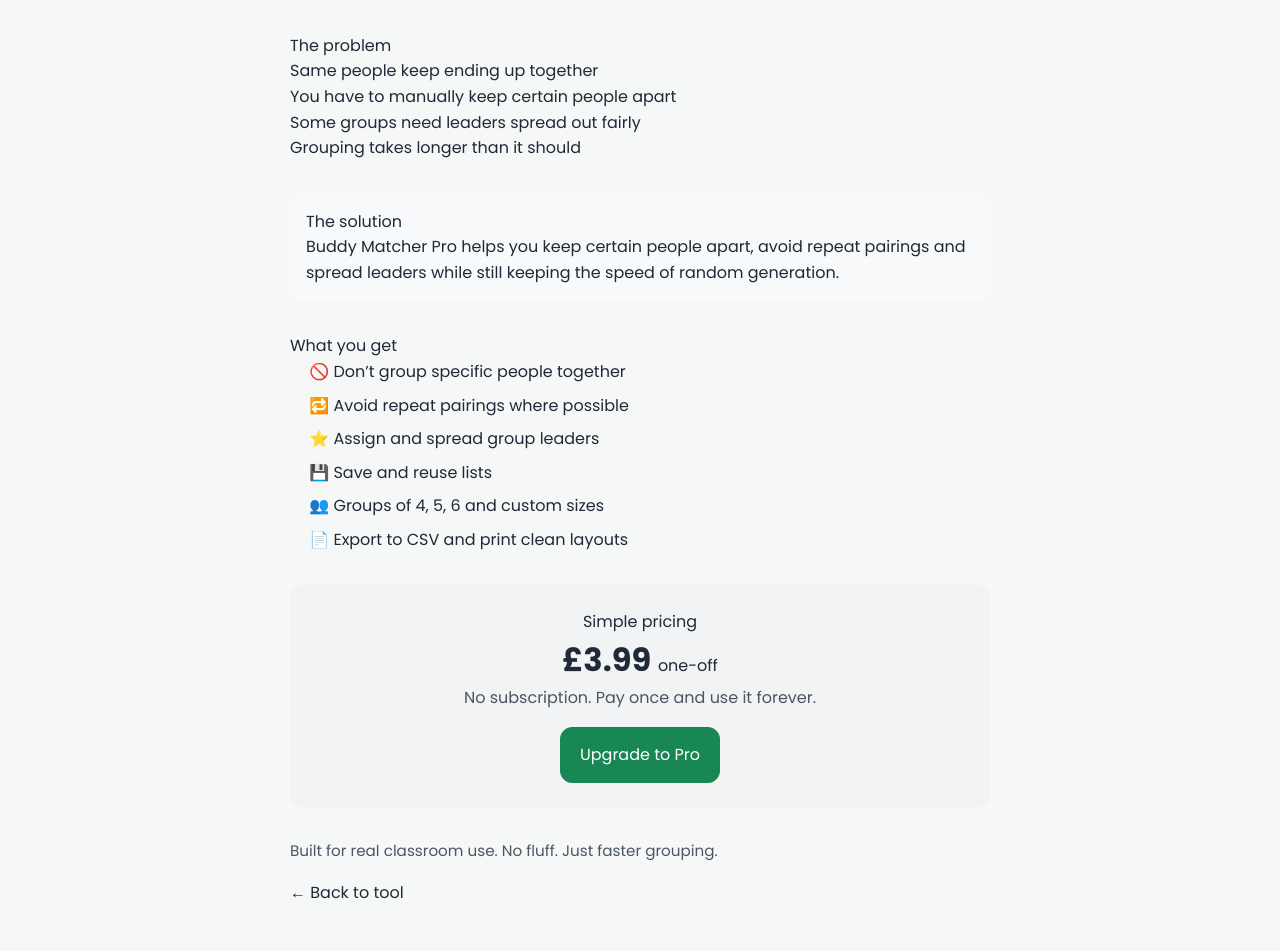
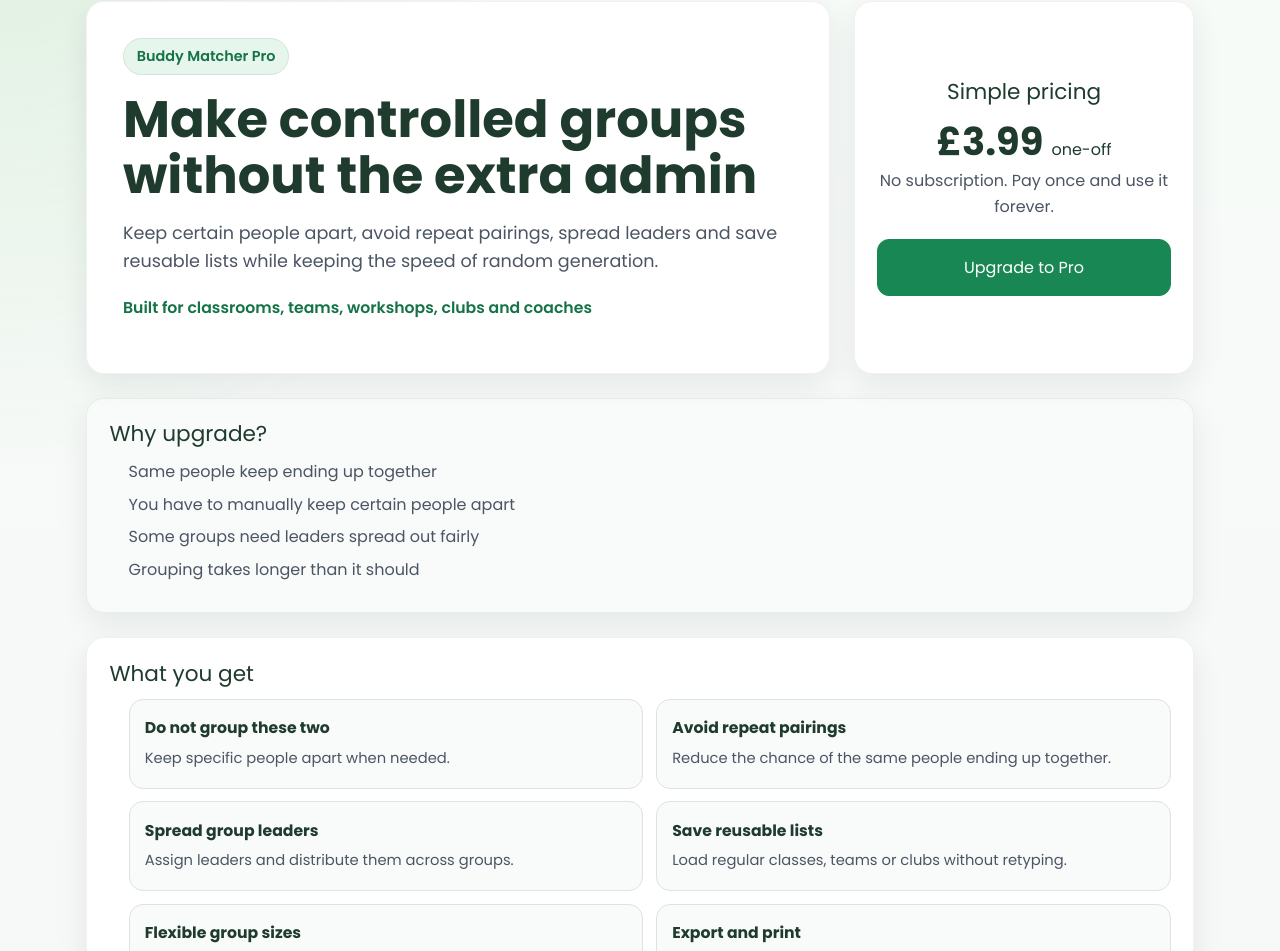
Before and after one commit to Erkan191/buddy-matcher-pro, a Next.js app: page /upgrade in a window 1280 px wide. Shown: the part 101-1052 px from the top of the page. Built offline with nearby package versions, Linux system fonts and the light colour scheme; no server answers.

Commit message:
Improve upgrade page styling

```diff
--- a/src/app/globals.css
+++ b/src/app/globals.css
@@ -897,48 +897,127 @@ img {
 
 /* Upgrade page */
 .upgrade-page {
-  padding: 3rem 1rem;
+  min-height: 100vh;
+  background:
+    radial-gradient(circle at top left, rgba(76, 175, 80, 0.14), transparent 32%),
+    linear-gradient(180deg, #f7fbf8 0%, #f6f8f7 100%);
 }
 
 .upgrade-wrap {
-  max-width: 700px;
-  margin: 0 auto;
+  padding-top: 3rem;
+  padding-bottom: 3rem;
+}
+
+.upgrade-hero {
+  display: grid;
+  grid-template-columns: minmax(0, 1fr) 340px;
+  gap: 1.5rem;
+  align-items: stretch;
+  margin-bottom: 1.5rem;
+}
+
+.upgrade-copy,
+.upgrade-section,
+.price-box,
+.upgrade-footer-note {
+  background: var(--white);
+  border: 1px solid rgba(16, 24, 40, 0.06);
+  border-radius: var(--radius-2);
+  box-shadow: var(--shadow-1);
+}
+
+.upgrade-copy {
+  padding: clamp(1.4rem, 3vw, 2.25rem);
+}
+
+.upgrade-copy h1 {
+  max-width: 780px;
+  margin: 0;
+  color: #1f3b2d;
+  font-size: clamp(2rem, 4vw, 3.4rem);
+  line-height: 1.1;
+  font-weight: 700;
 }
 
 .upgrade-sub {
-  margin-bottom: 2rem;
+  max-width: 720px;
+  margin: 1rem 0 1.25rem;
   font-size: 1.1rem;
   color: var(--text-2);
 }
 
 .upgrade-section {
-  margin-bottom: 2rem;
+  padding: 1.4rem;
+  margin-bottom: 1.5rem;
+}
+
+.upgrade-section h2,
+.price-box h2 {
+  margin: 0 0 0.75rem;
+  color: #1f3b2d;
+  font-size: 1.35rem;
+  line-height: 1.2;
 }
 
 .upgrade-section.highlight {
-  background: #f8f9fa;
-  padding: 1rem;
-  border-radius: 10px;
+  background: #f9fbfa;
+}
+
+.upgrade-section ul {
+  margin: 0;
+  padding-left: 1.2rem;
+  color: var(--text-2);
+}
+
+.upgrade-section li {
+  margin-bottom: 0.45rem;
 }
 
 .upgrade-features {
-  padding-left: 1.2rem;
+  list-style: none;
+  display: grid;
+  grid-template-columns: repeat(2, minmax(0, 1fr));
+  gap: 0.8rem;
+  margin: 0;
+  padding: 0;
 }
 
 .upgrade-features li {
-  margin-bottom: 0.5rem;
+  display: grid;
+  gap: 0.25rem;
+  min-height: 100%;
+  padding: 0.95rem;
+  border: 1px solid #dbe4dd;
+  border-radius: var(--radius-1);
+  background: #f9fbfa;
+}
+
+.upgrade-features strong {
+  color: #1f3b2d;
+  font-size: 0.98rem;
+}
+
+.upgrade-features span {
+  color: var(--text-2);
+  font-size: 0.92rem;
+  line-height: 1.45;
 }
 
 .price-box {
+  display: flex;
+  flex-direction: column;
+  justify-content: center;
   text-align: center;
-  background: #f1f3f5;
-  padding: 1.5rem;
-  border-radius: 12px;
+  padding: 1.4rem;
+  background: #ffffff;
 }
 
 .price {
-  font-size: 2rem;
-  font-weight: bold;
+  margin: 0.4rem 0;
+  color: #1f3b2d;
+  font-size: 2.4rem;
+  font-weight: 700;
+  line-height: 1;
 }
 
 .price span {
@@ -947,18 +1026,49 @@ img {
 }
 
 .price-sub {
-  margin-bottom: 1rem;
+  margin: 0 0 1.25rem;
   color: var(--text-2);
 }
 
+.upgrade-footer-note {
+  display: flex;
+  justify-content: space-between;
+  gap: 1rem;
+  align-items: center;
+  padding: 1rem 1.25rem;
+}
+
 .trust {
+  margin: 0;
   font-size: 0.95rem;
   color: var(--text-2);
 }
 
 .back-link {
   display: inline-block;
-  margin-top: 1rem;
+  color: var(--green-2);
+  font-weight: 600;
+}
+
+.back-link:hover {
+  color: var(--green-1);
+}
+
+@media (max-width: 800px) {
+  .upgrade-wrap {
+    padding-top: 1.5rem;
+    padding-bottom: 2rem;
+  }
+
+  .upgrade-hero,
+  .upgrade-features {
+    grid-template-columns: 1fr;
+  }
+
+  .upgrade-footer-note {
+    align-items: flex-start;
+    flex-direction: column;
+  }
 }
 
 .pro-modal-price-pill {
--- a/src/app/upgrade/page.js
+++ b/src/app/upgrade/page.js
@@ -109,50 +109,36 @@ export default function UpgradePage() {
 
   return (
     <main className="upgrade-page">
-      <div className="upgrade-wrap">
-        {/* HEADER */}
+      <nav className="site-navbar">
+        <div className="section-wrap site-nav-wrap">
+          <Link href="/" className="navbar-brand">
+            Buddy Matcher
+          </Link>
+
+          <Link href="/" className="btn btn-outline-light btn-sm nav-cta">
+            Back to tool
+          </Link>
+        </div>
+      </nav>
+
+      <div className="section-wrap upgrade-wrap">
+        <section className="upgrade-hero">
+          <div className="upgrade-copy">
+            <div className="hero-badge">Buddy Matcher Pro</div>
+
             <h1>Make controlled groups without the extra admin</h1>
 
             <p className="upgrade-sub">
-          Buddy Matcher Pro turns quick random grouping into a smarter group maker.
+              Keep certain people apart, avoid repeat pairings, spread leaders
+              and save reusable lists while keeping the speed of random generation.
             </p>
 
-        {/* PROBLEM */}
-        <div className="upgrade-section">
-          <h2>The problem</h2>
-          <ul>
-            <li>Same people keep ending up together</li>
-            <li>You have to manually keep certain people apart</li>
-            <li>Some groups need leaders spread out fairly</li>
-            <li>Grouping takes longer than it should</li>
-          </ul>
+            <div className="hero-proof">
+              Built for classrooms, teams, workshops, clubs and coaches
+            </div>
           </div>
 
-        {/* SOLUTION */}
-        <div className="upgrade-section highlight">
-          <h2>The solution</h2>
-          <p>
-            Buddy Matcher Pro helps you keep certain people apart, avoid repeat
-            pairings and spread leaders while still keeping the speed of random generation.
-          </p>
-        </div>
-
-        {/* FEATURES */}
-        <div className="upgrade-section">
-          <h2>What you get</h2>
-
-          <ul className="upgrade-features">
-            <li>🚫 Don’t group specific people together</li>
-            <li>🔁 Avoid repeat pairings where possible</li>
-            <li>⭐ Assign and spread group leaders</li>
-            <li>💾 Save and reuse lists</li>
-            <li>👥 Groups of 4, 5, 6 and custom sizes</li>
-            <li>📄 Export to CSV and print clean layouts</li>
-          </ul>
-        </div>
-
-        {/* PRICE */}
-        <div className="upgrade-section price-box">
+          <div className="price-box">
             <h2>Simple pricing</h2>
 
             <p className="price">
@@ -171,17 +157,58 @@ export default function UpgradePage() {
               {isLoading ? "Loading checkout..." : "Upgrade to Pro"}
             </button>
           </div>
+        </section>
 
-        {/* TRUST */}
-        <div className="upgrade-section">
+        <section className="upgrade-section highlight">
+          <h2>Why upgrade?</h2>
+          <ul>
+            <li>Same people keep ending up together</li>
+            <li>You have to manually keep certain people apart</li>
+            <li>Some groups need leaders spread out fairly</li>
+            <li>Grouping takes longer than it should</li>
+          </ul>
+        </section>
+
+        <section className="upgrade-section">
+          <h2>What you get</h2>
+
+          <ul className="upgrade-features">
+            <li>
+              <strong>Do not group these two</strong>
+              <span>Keep specific people apart when needed.</span>
+            </li>
+            <li>
+              <strong>Avoid repeat pairings</strong>
+              <span>Reduce the chance of the same people ending up together.</span>
+            </li>
+            <li>
+              <strong>Spread group leaders</strong>
+              <span>Assign leaders and distribute them across groups.</span>
+            </li>
+            <li>
+              <strong>Save reusable lists</strong>
+              <span>Load regular classes, teams or clubs without retyping.</span>
+            </li>
+            <li>
+              <strong>Flexible group sizes</strong>
+              <span>Use groups of 4, 5, 6 or custom sizes.</span>
+            </li>
+            <li>
+              <strong>Export and print</strong>
+              <span>Download CSVs or print clean layouts when needed.</span>
+            </li>
+          </ul>
+        </section>
+
+        <section className="upgrade-footer-note">
           <p className="trust">
-            Built for real classroom use. No fluff. Just faster grouping.
+            Account creation is free. Pro unlocks after the one-off payment.
           </p>
 
           <Link href="/" className="back-link">
-            ← Back to tool
+            Back to Buddy Matcher
           </Link>
-        </div>
+        </section>
       </div>
     </main>
   );
```
Lines whose indentation alone changed are shown as unchanged.
